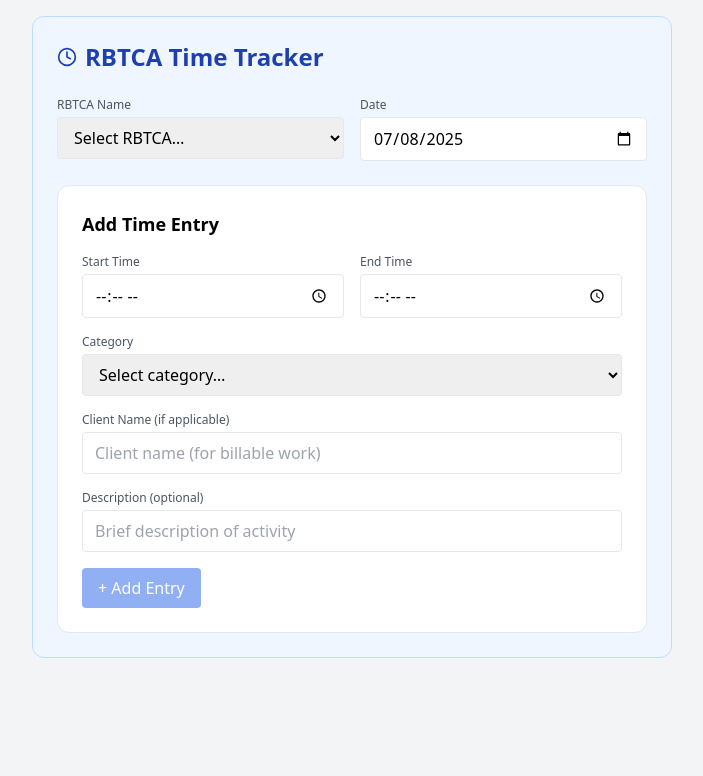
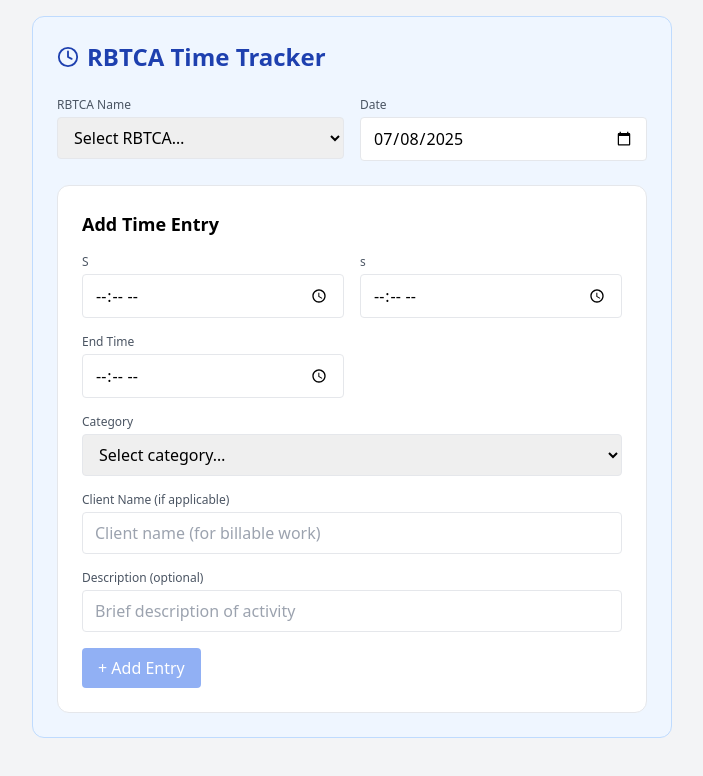
Before and after one commit to cmuller84/rbtca-time-tracker, a React (Create React App) app: page / in a window 1280 px wide. Shown: the top 776 px of the page, without its empty margins (288-991 px from the left). Built offline with nearby package versions, Linux system fonts and the light colour scheme.

Commit message:
Update TimeTracker.tsx

```diff
--- a/src/components/TimeTracker.tsx
+++ b/src/components/TimeTracker.tsx
@@ -1,80 +1,72 @@
 import React, { useState } from 'react';
 import { Clock } from 'lucide-react';
 
-/* ------------------------- Types ------------------------- */
+/* ---------------------- Types ---------------------- */
 interface TimeEntry {
   id: number;
   startTime: string;
   endTime: string;
-  duration: number;      // minutes
+  duration: number;  // minutes
   category: string;
   client: string;
   description: string;
 }
 
-/* ------------------------- Helpers ----------------------- */
-const calcDuration = (start: string, end: string) => {
-  if (!start || !end) return 0;
-  const s = new Date(`2000-01-01T${start}`);
-  const e = new Date(`2000-01-01T${end}`);
-  return (e.getTime() - s.getTime()) / 1000 / 60; // minutes
-};
+/* -------------------- Helpers ---------------------- */
+const minsBetween = (s: string, e: string) =>
+  (!s || !e) ? 0 :
+  (new Date(`2000-01-01T${e}`).getTime() -
+   new Date(`2000-01-01T${s}`).getTime()) / 60000;
 
-/* ------------------------- Mock data --------------------- */
-const RBTCA_LIST = ['Yaria', 'Louis', 'Jordan', 'Sam'];
-const CATEGORIES  = ['Billable – 1-1', 'Admin', 'Training', 'Meeting'];
+/* ------------------- Mock data --------------------- */
+const RBTCA  = ['Yaria', 'Louis', 'Jordan', 'Sam'];
+const CATS   = ['Billable – 1-1', 'Admin', 'Training', 'Meeting'];
 
-/* ----------------------- Component ----------------------- */
+/* ------------------ Component ---------------------- */
 const TimeTracker: React.FC = () => {
   const [rbtca, setRbtca] = useState('');
   const [date, setDate]   = useState(new Date().toISOString().slice(0, 10));
 
   const [form, setForm] = useState({
-    startTime: '',
-    endTime: '',
-    category: '',
-    client: '',
-    description: ''
+    startTime: '', endTime: '', category: '', client: '', description: ''
   });
-
   const [entries, setEntries] = useState<TimeEntry[]>([]);
 
   /* ---------- handlers ---------- */
-  const handle = (field: keyof typeof form) =>
+  const update = (k: keyof typeof form) =>
     (e: React.ChangeEvent<HTMLInputElement|HTMLSelectElement>) =>
-      setForm(prev => ({ ...prev, [field]: e.target.value }));
+      setForm(p => ({ ...p, [k]: e.target.value }));
 
-  const addEntry = () => {
-    const duration = calcDuration(form.startTime, form.endTime);
-    const newEntry: TimeEntry = { id: Date.now(), duration, ...form };
-    setEntries(prev => [...prev, newEntry]);
+  const add = () => {
+    const duration = minsBetween(form.startTime, form.endTime);
+    setEntries(p => [...p, { id: Date.now(), duration, ...form }]);
     setForm({ startTime: '', endTime: '', category: '', client: '', description: '' });
   };
 
-  /* ---------------------- UI --------------------- */
+  /* ------------------- UI ------------------- */
   return (
     <div className="max-w-2xl mx-auto p-4">
       <div className="bg-blue-50 border border-blue-200 rounded-xl p-6 space-y-6">
         <h1 className="flex items-center text-2xl font-semibold text-blue-800 gap-2">
-          <Clock size={20}/> RBTCA Time Tracker
+          <Clock size={22}/> RBTCA Time Tracker
         </h1>
 
-        {/* RBTCA + Date row */}
-        <div className="grid grid-cols-1 md:grid-cols-2 gap-4">
-          <div className="flex flex-col">
-            <label className="text-xs font-medium text-gray-600 mb-1">RBTCA Name</label>
+        {/* RBTCA + Date */}
+        <div className="grid md:grid-cols-2 gap-4">
+          <div>
+            <label className="block text-xs font-medium text-gray-600 mb-1">RBTCA Name</label>
             <select
               className="w-full border rounded px-3 py-2 focus:outline-none focus:ring focus:border-blue-400"
               value={rbtca}
               onChange={e => setRbtca(e.target.value)}
             >
               <option value="">Select RBTCA…</option>
-              {RBTCA_LIST.map(n => <option key={n}>{n}</option>)}
+              {RBTCA.map(n => <option key={n}>{n}</option>)}
             </select>
           </div>
 
-          <div className="flex flex-col">
-            <label className="text-xs font-medium text-gray-600 mb-1">Date</label>
+          <div>
+            <label className="block text-xs font-medium text-gray-600 mb-1">Date</label>
             <input
               type="date"
               className="w-full border rounded px-3 py-2 focus:outline-none focus:ring focus:border-blue-400"
@@ -86,60 +78,69 @@ const TimeTracker: React.FC = () => {
 
         {/* Entry card */}
         <div className="bg-white border rounded-xl p-6 space-y-4">
-          <h2 className="text-lg font-semibold mb-2">Add Time Entry</h2>
+          <h2 className="text-lg font-semibold">Add Time Entry</h2>
 
-          <div className="grid grid-cols-1 md:grid-cols-2 gap-4">
-            <div className="flex flex-col">
-              <label className="text-xs font-medium text-gray-600 mb-1">Start Time</label>
-              <input
-                type="time"
-                className="w-full border rounded px-3 py-2 focus:outline-none focus:ring focus:border-blue-400"
-                value={form.startTime}
-                onChange={handle('startTime')}
-              />
-            </div>
-
-            <div className="flex flex-col">
-              <label className="text-xs font-medium text-gray-600 mb-1">End Time</label>
+          <div className="grid md:grid-cols-2 gap-4">
+            {/* Start / End */}
+            {(['Start Time','startTime'] as const).map(([lbl,key],i)=>(
+              <div key={i}>
+                <label className="block text-xs font-medium text-gray-600 mb-1">{lbl}</label>
+                <input
+                  type="time"
+                  className="w-full border rounded px-3 py-2 focus:outline-none focus:ring focus:border-blue-400"
+                  value={form[key as 'startTime']}
+                  onChange={update(key as 'startTime')}
+                />
+              </div>
+            ))}
+            <div>
+              <label className="block text-xs font-medium text-gray-600 mb-1">End Time</label>
               <input
                 type="time"
                 className="w-full border rounded px-3 py-2 focus:outline-none focus:ring focus:border-blue-400"
                 value={form.endTime}
-                onChange={handle('endTime')}
+                onChange={update('endTime')}
               />
             </div>
 
-            <div className="md:col-span-2 flex flex-col">
-              <label className="text-xs font-medium text-gray-600 mb-1">Category</label>
+            {/* Category select */}
+            <div className="md:col-span-2">
+              <label className="block text-xs font-medium text-gray-600 mb-1">Category</label>
               <select
                 className="w-full border rounded px-3 py-2 focus:outline-none focus:ring focus:border-blue-400"
                 value={form.category}
-                onChange={handle('category')}
+                onChange={update('category')}
               >
                 <option value="">Select category…</option>
-                {CATEGORIES.map(c => <option key={c}>{c}</option>)}
+                {CATS.map(c => <option key={c}>{c}</option>)}
               </select>
             </div>
 
-            <div className="md:col-span-2 flex flex-col">
-              <label className="text-xs font-medium text-gray-600 mb-1">Client Name (if applicable)</label>
+            {/* Client */}
+            <div className="md:col-span-2">
+              <label className="block text-xs font-medium text-gray-600 mb-1">
+                Client Name (if applicable)
+              </label>
               <input
                 type="text"
                 placeholder="Client name (for billable work)"
                 className="w-full border rounded px-3 py-2 focus:outline-none focus:ring focus:border-blue-400"
                 value={form.client}
-                onChange={handle('client')}
+                onChange={update('client')}
               />
             </div>
 
-            <div className="md:col-span-2 flex flex-col">
-              <label className="text-xs font-medium text-gray-600 mb-1">Description (optional)</label>
+            {/* Description */}
+            <div className="md:col-span-2">
+              <label className="block text-xs font-medium text-gray-600 mb-1">
+                Description (optional)
+              </label>
               <input
                 type="text"
                 placeholder="Brief description of activity"
                 className="w-full border rounded px-3 py-2 focus:outline-none focus:ring focus:border-blue-400"
                 value={form.description}
-                onChange={handle('description')}
+                onChange={update('description')}
               />
             </div>
           </div>
@@ -147,13 +148,13 @@ const TimeTracker: React.FC = () => {
           <button
             className="bg-blue-600 text-white px-4 py-2 rounded hover:bg-blue-700 disabled:opacity-50"
             disabled={!form.startTime || !form.endTime || !form.category}
-            onClick={addEntry}
+            onClick={add}
           >
             + Add Entry
           </button>
         </div>
 
-        {/* Log table */}
+        {/* Log */}
         {entries.length > 0 && (
           <table className="w-full text-sm border-t pt-4">
             <thead>
```
